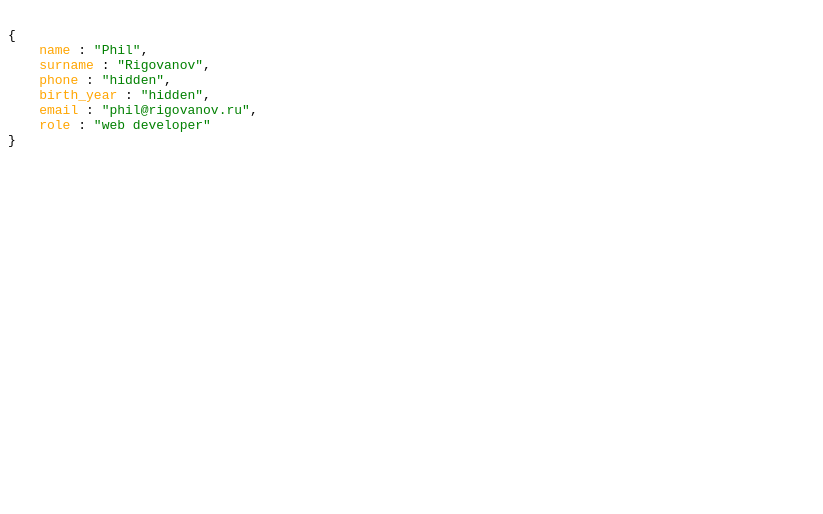
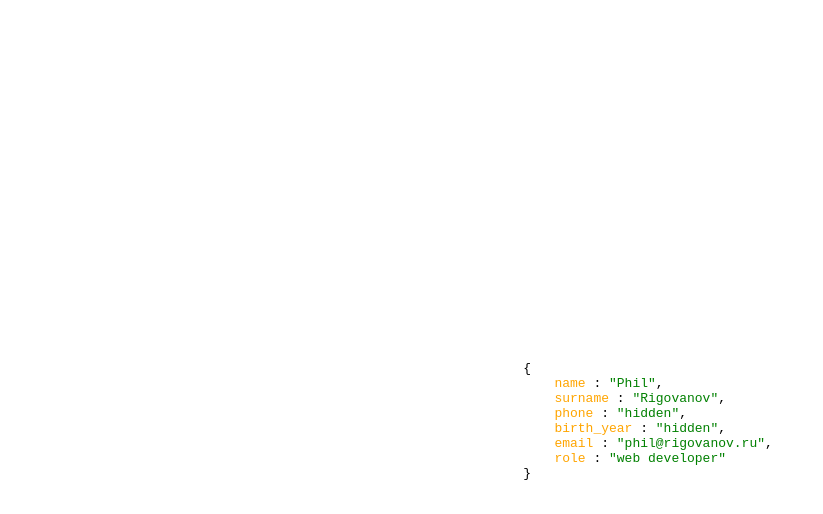
Before and after one commit to a1ip/phil, a plain HTML site: page index.html in a window 1280 px wide. Shown: the whole page, without its empty margins (0-823 px from the left). Drawn offline with Linux system fonts and the light colour scheme.

Commit message:
:neckbeard: centered

```diff
--- a/style.css
+++ b/style.css
@@ -1,7 +1,21 @@
 pre span.value {
-	color: green
+  color: green;
 }
 
 pre span.field {
-	color: orange
+  color: orange;
 }
+
+#business_card {
+  position: relative;
+  width: 100vw;
+  height: 100vh;
+}
+
+#business_card > pre {
+  display: block;
+  position: absolute;
+  top: 50%;
+  left: 50%;
+  transform: translate(-50%, -50%);
+}
```
